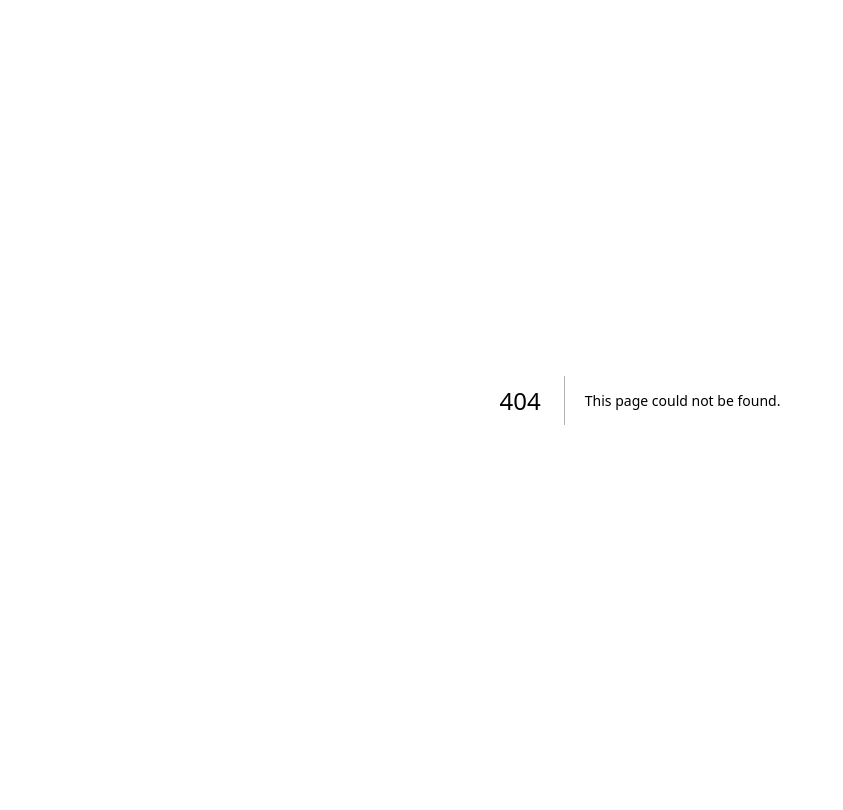
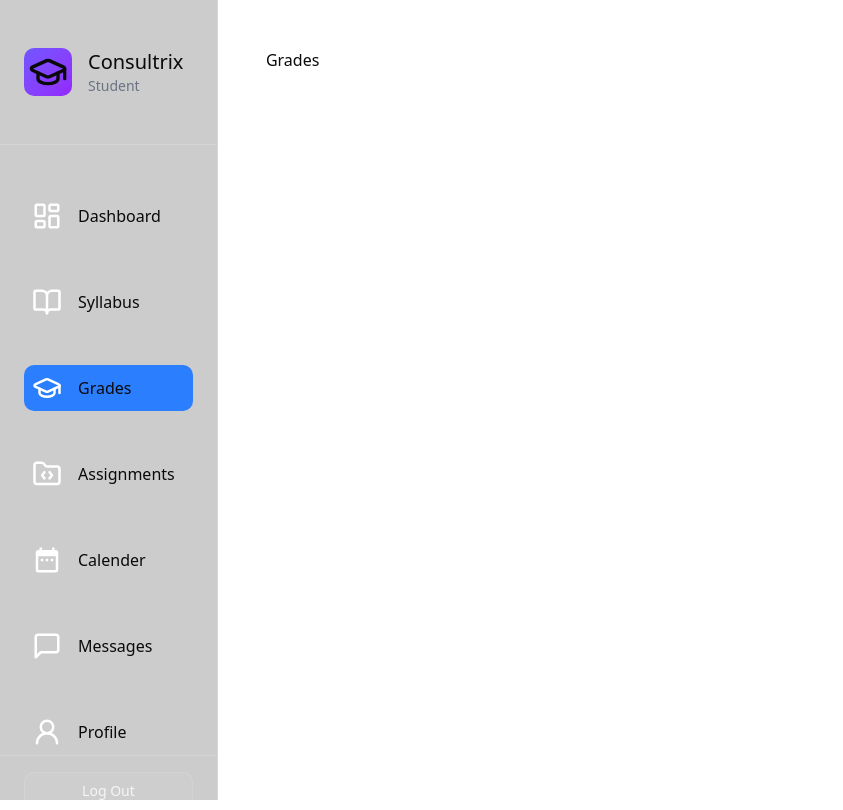
Before and after one commit to DoughSec/Consultrix-client, a Next.js app: page /student/grades in a window 1280 px wide. Before the commit this address had no page. Shown: the whole page, without its empty margins (0-843 px from the left). Built offline with nearby package versions, Linux system fonts and the light colour scheme.

Commit message:
Add: Base template for all student routes

```diff
--- a/src/app/student/assignments/page.js
+++ b/src/app/student/assignments/page.js
@@ -0,0 +1,7 @@
+export default function AssignmentsPage() {
+    return (
+        <div>
+            <h1>Assignments</h1>
+        </div>
+    )
+}
--- a/src/app/student/calender/page.js
+++ b/src/app/student/calender/page.js
@@ -0,0 +1,7 @@
+export default function CalenderPage() {
+    return (
+        <div>
+            <h1>Calender</h1>
+        </div>
+    )
+}
--- /dev/null
+++ b/src/app/student/grades/page.js
@@ -0,0 +1,7 @@
+export default function GradesPage() {
+    return (
+        <div>
+            <h1>Grades</h1>
+        </div>
+    )
+}
--- /dev/null
+++ b/src/app/student/messages/page.js
@@ -0,0 +1,7 @@
+export default function MessagesPage() {
+    return (
+        <div>
+            <h1>Messages</h1>
+        </div>
+    )
+}
--- /dev/null
+++ b/src/app/student/profile/page.js
@@ -0,0 +1,7 @@
+export default function ProfilePage() {
+    return (
+        <div>
+            <h1>Profile</h1>
+        </div>
+    )
+}
--- /dev/null
+++ b/src/app/student/syllabus/page.js
@@ -0,0 +1,7 @@
+export default function SyllabusPage() {
+    return (
+        <div>
+            <h1>Syllabus</h1>
+        </div>
+    )
+}
```
Also changed, not shown: src/app/student/grades/pages.js (deleted).
